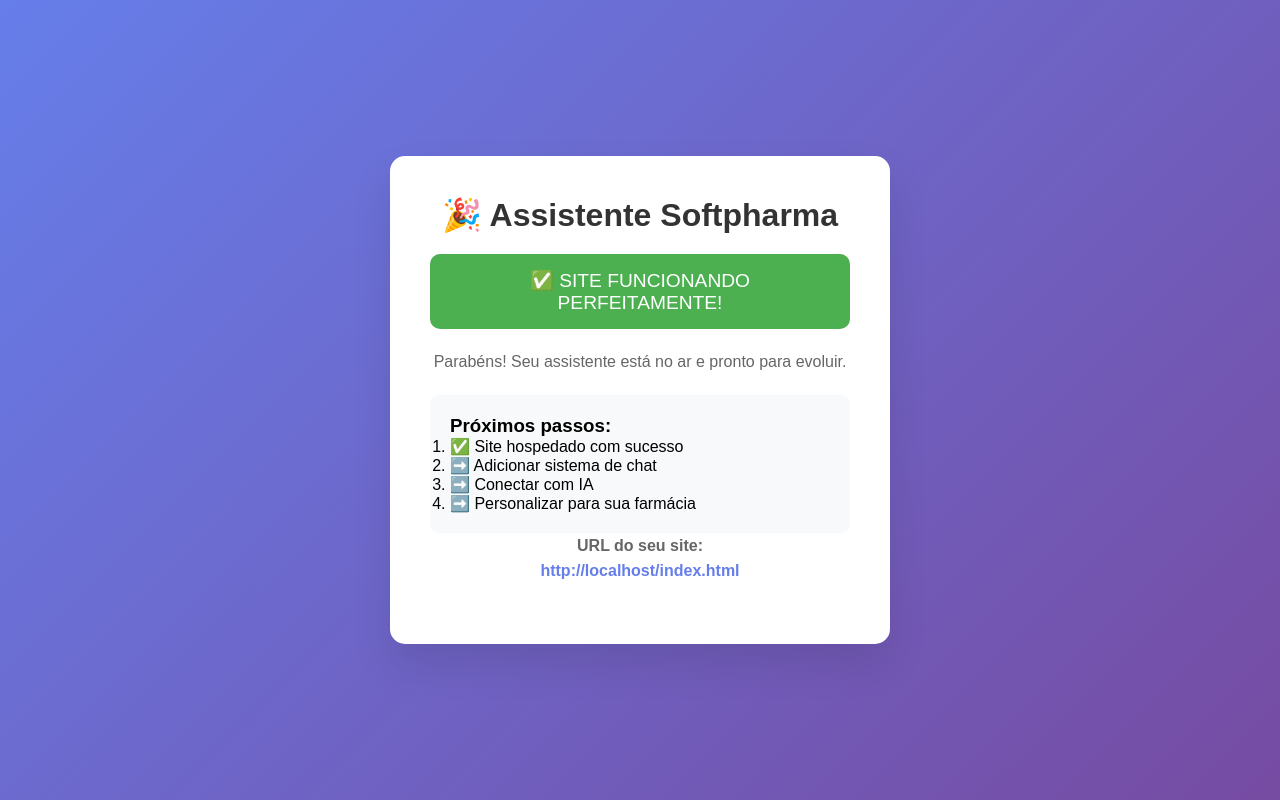
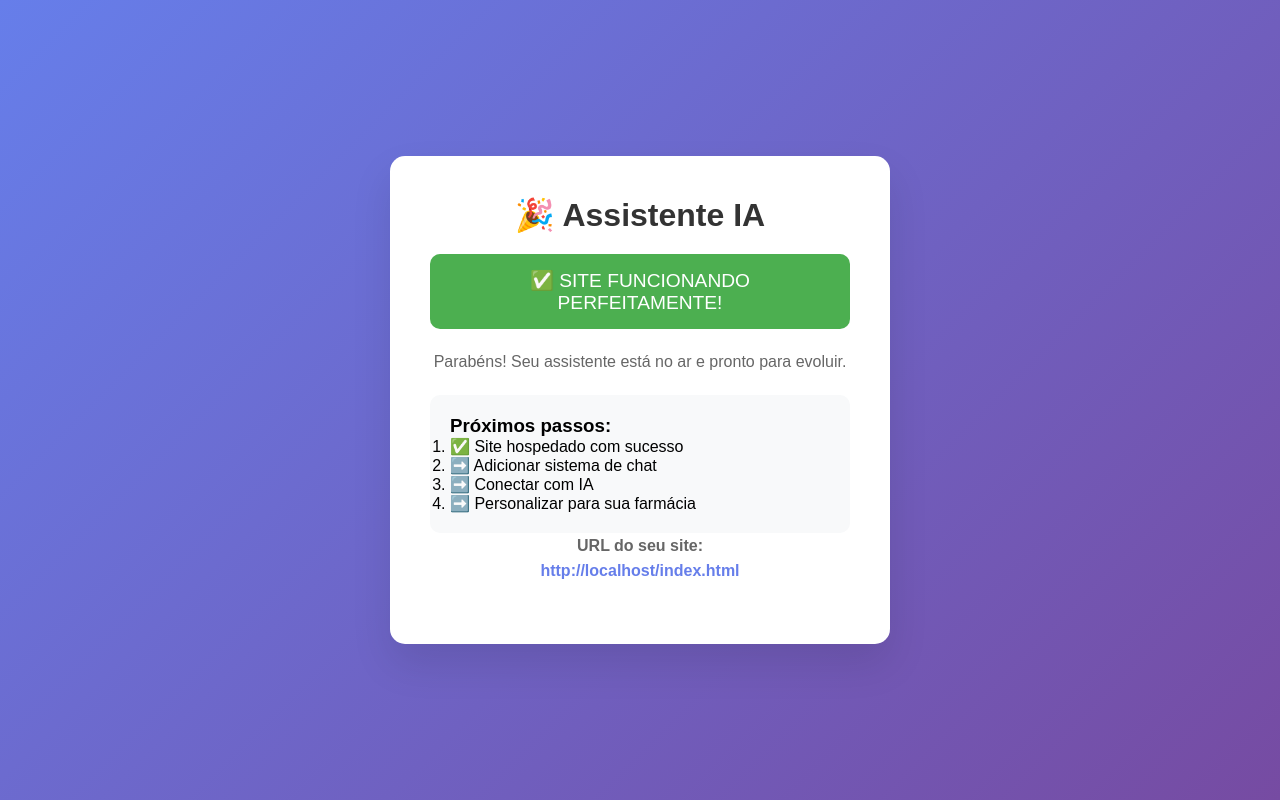
Before and after one commit to Oscarjrmeinen/AssistentIA, a plain HTML site: page index.html in a window 1280 px wide. Drawn offline with Linux system fonts and the light colour scheme.

Commit message:
index.html

```diff
--- a/index.html
+++ b/index.html
@@ -3,7 +3,7 @@
 <head>
     <meta charset="UTF-8">
     <meta name="viewport" content="width=device-width, initial-scale=1.0">
-    <title>Assistente Softpharma</title>
+    <title>Assistente IA</title>
     <style>
         * {
             margin: 0;
@@ -63,7 +63,7 @@
 </head>
 <body>
     <div class="container">
-        <h1>🎉 Assistente Softpharma</h1>
+        <h1>🎉 Assistente IA </h1>
 
         <div class="success">
             ✅ SITE FUNCIONANDO PERFEITAMENTE!
@@ -89,7 +89,8 @@
         // Mostra a URL atual
         document.getElementById('current-url').textContent = window.location.href;
 
-        console.log('✅ Site do Assistente Softpharma carregado com sucesso!');
+        console.log('✅ Site do Assistente IA carregado com sucesso!');
     </script>
 </body>
+
 </html>
```
